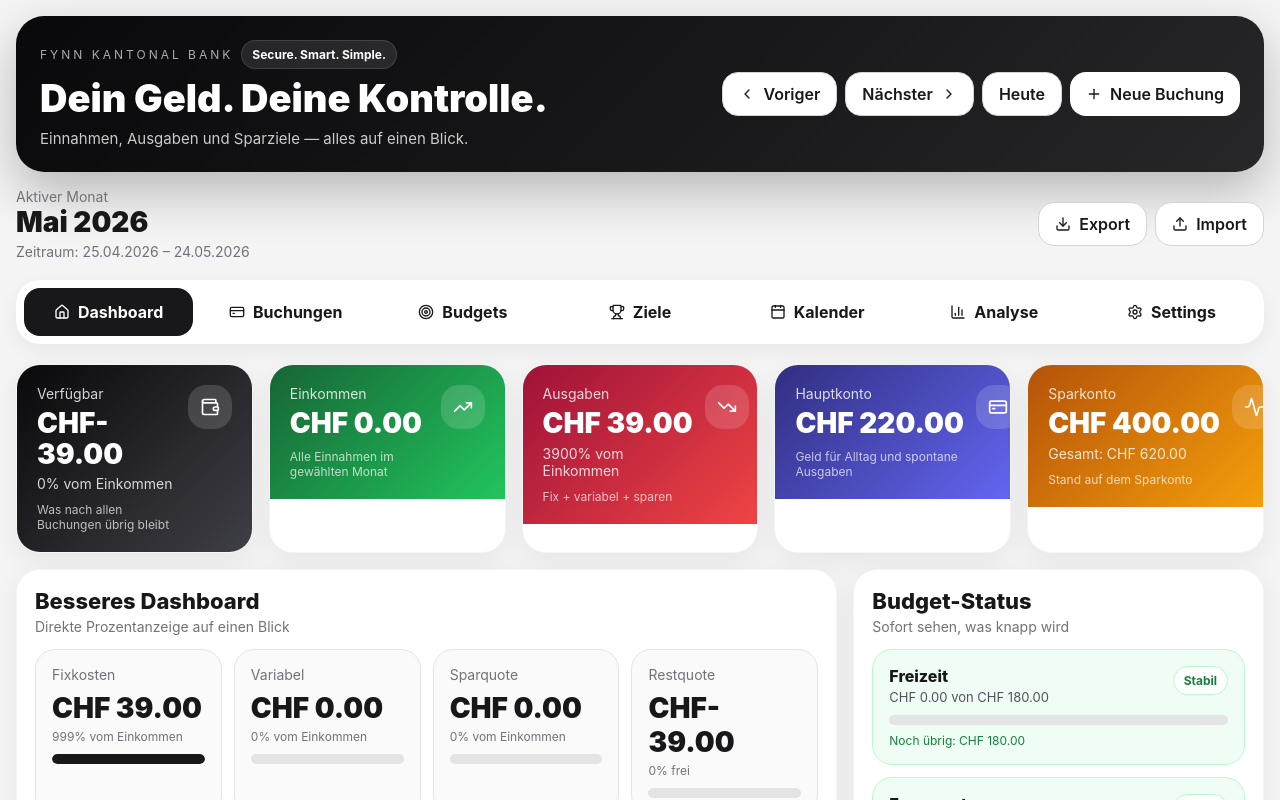
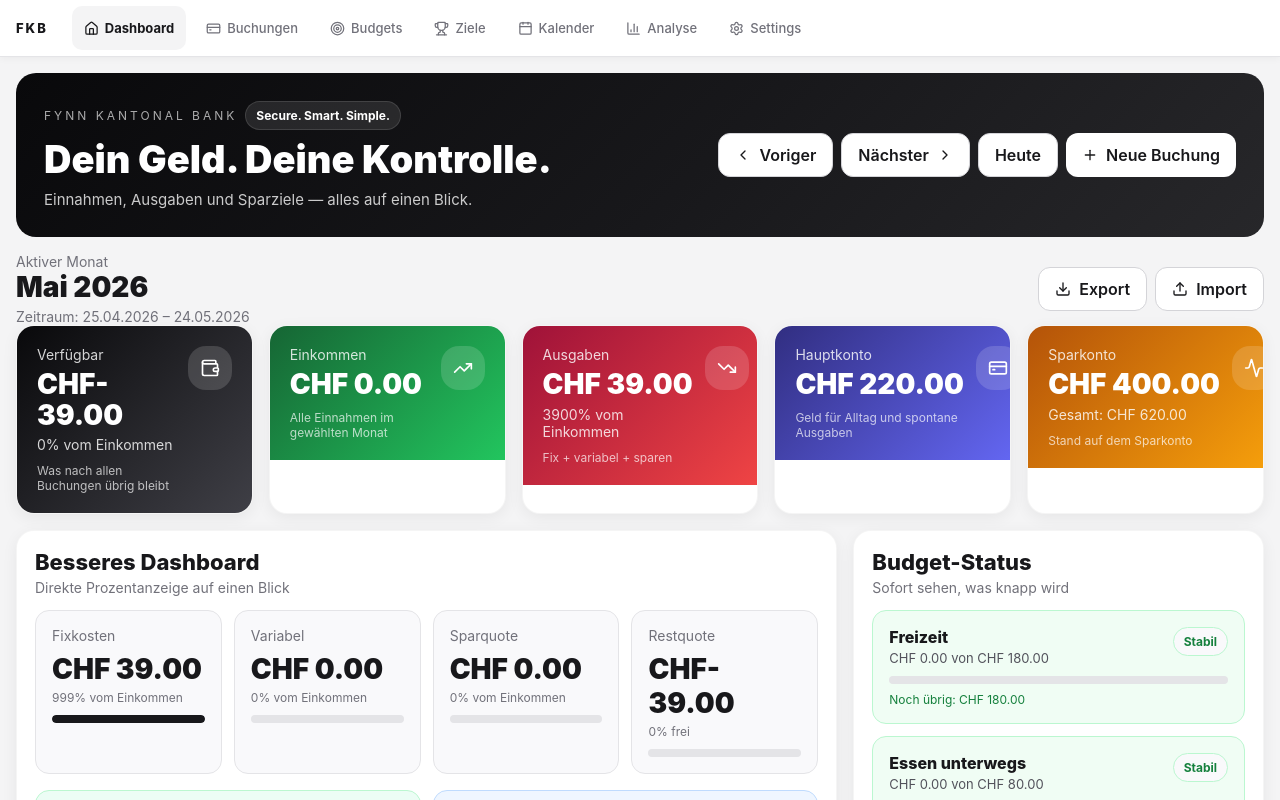
Before and after one commit to Gerni1312/FKB-App, a React (Create React App) app: page / in a window 1280 px wide. Shown: the top 800 px of the page. Built offline with nearby package versions, Linux system fonts and the light colour scheme.

Commit message:
v3.4 — Dark Mode & Redesign

```diff
--- a/public/sw.js
+++ b/public/sw.js
@@ -1,6 +1,6 @@
 // FKB Finance App — Service Worker
-// Version hier hochzählen wenn ein Update ausgeliefert werden soll: v3.3
-const CACHE_NAME = 'fkb-app-v3.3';
+// Version hier hochzählen wenn ein Update ausgeliefert werden soll: v3.4
+const CACHE_NAME = 'fkb-app-v3.4';
 
 self.addEventListener('install', (event) => {
   // Sofort aktivieren — kein Warten auf Tab-Schliessen
--- a/src/App.js
+++ b/src/App.js
@@ -63,6 +63,22 @@ const chartColors = ["#22c55e", "#f59e0b", "#ef4444", "#0ea5e9", "#8b5cf6", "#14
   const mobileOnly = typeof window !== "undefined" && window.innerWidth < 640;
   const versionHistory = [
     {
+      version: "v3.4",
+      name: "Dark Mode & Redesign",
+      date: "2026-08-20",
+      notes: [
+        {
+          title: "Design",
+          items: [
+            "Komplettes Redesign: cleaner, moderner Look mit klarem Farb-System.",
+            "Dark Mode: In den Einstellungen zwischen Hell und Dunkel wechseln.",
+            "Neue Top-Navigation auf Desktop — übersichtlicher als Tab-Leiste.",
+            "Farben, Abstände und Typografie komplett überarbeitet.",
+          ],
+        },
+      ],
+    },
+    {
       version: "v3.3",
       name: "Jährliche Fixkosten",
       date: "2026-06-09",
@@ -349,7 +365,7 @@ const seedData = {
   ],
   mainAccount: { balance: 220 },
   savingsAccount: { balance: 400, plannedMonthlyDeposit: 150, borrowedOut: 80, expectedInterest: 2 },
-  settings: { currency: "CHF", weeklyMode: true, monthOffset: 0, payday: 25 },
+  settings: { currency: "CHF", weeklyMode: true, monthOffset: 0, payday: 25, darkMode: false },
 };
 
 function money(value, currency = "CHF") {
@@ -463,13 +479,33 @@ function buildCalendar(monthDate, transactions) {
   return cells;
 }
 
-function styles() {
-  const mobile = typeof window !== "undefined" && window.innerWidth < 640;
+function styles(dark = false, mobile = false) {
+  const c = {
+    bg:           dark ? "#111113"                    : "#f4f4f5",
+    surface:      dark ? "#1c1c1f"                    : "#ffffff",
+    surfaceAlt:   dark ? "#242428"                    : "#f9f9fb",
+    border:       dark ? "rgba(255,255,255,0.09)"     : "#e4e4e7",
+    borderSubtle: dark ? "rgba(255,255,255,0.05)"     : "rgba(0,0,0,0.04)",
+    text:         dark ? "#f4f4f5"                    : "#18181b",
+    textMuted:    dark ? "#a1a1aa"                    : "#71717a",
+    textSubtle:   dark ? "#71717a"                    : "#52525b",
+    inputBg:      dark ? "#2a2a2e"                    : "#ffffff",
+    inputBorder:  dark ? "rgba(255,255,255,0.12)"     : "#d4d4d8",
+    btnSecBg:     dark ? "#2a2a2e"                    : "#ffffff",
+    btnSecBorder: dark ? "rgba(255,255,255,0.12)"     : "#d4d4d8",
+    shadow:       dark ? "0 8px 28px rgba(0,0,0,0.5)": "0 4px 16px rgba(0,0,0,0.06)",
+    navBg:        dark ? "#1c1c1f"                    : "#ffffff",
+    navBorder:    dark ? "rgba(255,255,255,0.07)"     : "#e4e4e7",
+    progressBg:   dark ? "rgba(255,255,255,0.1)"      : "#e4e4e7",
+  };
   return {
+    // Color tokens exposed for inline styles
+    bg: c.bg, surface: c.surface, surfaceAlt: c.surfaceAlt,
+    border: c.border, text: c.text, textMuted: c.textMuted, textSubtle: c.textSubtle, btnSecBg: c.btnSecBg,
     app: {
       minHeight: "100vh",
-      background: "#f4f4f5",
-      color: "#18181b",
+      background: c.bg,
+      color: c.text,
       fontFamily: "Inter, system-ui, sans-serif",
     },
     container: {
@@ -477,24 +513,49 @@ function styles() {
       margin: "0 auto",
       padding: mobile ? "12px 12px 96px" : "16px 16px 96px",
     },
+    topNav: {
+      background: c.navBg,
+      borderBottom: `1px solid ${c.navBorder}`,
+      position: "sticky",
+      top: 0,
+      zIndex: 40,
+      boxShadow: dark ? "0 1px 12px rgba(0,0,0,0.4)" : "0 1px 8px rgba(0,0,0,0.05)",
+    },
+    topNavInner: {
+      maxWidth: 1400,
+      margin: "0 auto",
+      padding: mobile ? "0 12px" : "0 16px",
+      display: "flex",
+      alignItems: "center",
+      gap: 8,
+      height: 56,
+    },
+    topNavLogo: {
+      fontSize: 13,
+      fontWeight: 800,
+      letterSpacing: 2,
+      textTransform: "uppercase",
+      color: c.text,
+      marginRight: 16,
+      whiteSpace: "nowrap",
+    },
     hero: {
       background: "linear-gradient(135deg, #09090b, #18181b 55%, #27272a)",
       color: "white",
-      borderRadius: 28,
-      padding: 24,
-      boxShadow: "0 20px 50px rgba(0,0,0,0.25)",
+      borderRadius: 20,
+      padding: mobile ? 20 : 28,
       overflow: "hidden",
     },
     card: {
-      background: "white",
-      borderRadius: 24,
-      boxShadow: "0 8px 28px rgba(0,0,0,0.06)",
-      border: "1px solid rgba(0,0,0,0.04)",
+      background: c.surface,
+      borderRadius: 18,
+      boxShadow: c.shadow,
+      border: `1px solid ${c.borderSubtle}`,
     },
     softCard: {
-      background: "#fafafa",
-      borderRadius: 20,
-      border: "1px solid #e4e4e7",
+      background: c.surfaceAlt,
+      borderRadius: 14,
+      border: `1px solid ${c.border}`,
       padding: mobile ? 12 : 16,
       minWidth: 0,
       overflowWrap: "anywhere",
@@ -502,17 +563,18 @@ function styles() {
     input: {
       width: "100%",
       height: 44,
-      borderRadius: 16,
-      border: "1px solid #d4d4d8",
+      borderRadius: 12,
+      border: `1px solid ${c.inputBorder}`,
       padding: "0 14px",
-      background: "white",
+      background: c.inputBg,
+      color: c.text,
       fontSize: 14,
       boxSizing: "border-box",
       minWidth: 0,
     },
     button: {
       height: 44,
-      borderRadius: 16,
+      borderRadius: 12,
       border: "none",
       padding: mobile ? "0 12px" : "0 16px",
       background: "#18181b",
@@ -528,11 +590,11 @@ function styles() {
     },
     buttonSecondary: {
       height: 44,
-      borderRadius: 16,
-      border: "1px solid #d4d4d8",
+      borderRadius: 12,
+      border: `1px solid ${c.btnSecBorder}`,
       padding: mobile ? "0 12px" : "0 16px",
-      background: "white",
-      color: "#18181b",
+      background: c.btnSecBg,
+      color: c.text,
       fontWeight: 600,
       cursor: "pointer",
       display: "inline-flex",
@@ -550,40 +612,33 @@ function styles() {
       borderRadius: 999,
       fontSize: 12,
       fontWeight: 700,
-      border: "1px solid #e4e4e7",
-      background: "white",
-    },
-    tabs: {
-      display: "grid",
-      gridTemplateColumns: "repeat(auto-fit, minmax(120px, 1fr))",
-      gap: 8,
-      background: "white",
-      padding: 8,
-      borderRadius: 24,
-      boxShadow: "0 6px 20px rgba(0,0,0,0.05)",
-      marginTop: 20,
-      marginBottom: 20,
+      border: `1px solid ${c.border}`,
+      background: c.surfaceAlt,
+      color: c.text,
     },
     tabButton: {
-      minHeight: 48,
-      borderRadius: 16,
+      minHeight: 44,
+      borderRadius: 10,
       border: "none",
       background: "transparent",
       cursor: "pointer",
-      fontWeight: 700,
+      fontWeight: 600,
+      fontSize: 13,
       display: "inline-flex",
       alignItems: "center",
       justifyContent: "center",
-      gap: 8,
-      padding: "0 10px",
+      gap: 6,
+      padding: "0 12px",
+      color: c.textMuted,
+      whiteSpace: "nowrap",
     },
     bottomNav: {
       position: "fixed",
       left: 0,
       right: 0,
       bottom: 0,
-      background: "#ffffff",
-      borderTop: "1px solid #e4e4e7",
+      background: c.navBg,
+      borderTop: `1px solid ${c.navBorder}`,
       padding: 10,
       zIndex: 50,
     },
@@ -601,8 +656,8 @@ function styles() {
     },
     progressWrap: {
       width: "100%",
-      height: 10,
-      background: "#e4e4e7",
+      height: 8,
+      background: c.progressBg,
       borderRadius: 999,
       overflow: "hidden",
       marginTop: 10,
@@ -610,9 +665,9 @@ function styles() {
   };
 }
 
-function ProgressBar({ value, color = "#18181b" }) {
+function ProgressBar({ value, color = "#18181b", dark = false }) {
   return (
-    <div style={styles().progressWrap}>
+    <div style={styles(dark).progressWrap}>
       <div style={{ width: `${Math.min(value, 100)}%`, height: "100%", background: color, borderRadius: 999 }} />
     </div>
   );
@@ -651,7 +706,6 @@ function StatCard({ title, value, subValue, hint, icon: Icon, gradient }) {
 }
 
 function App() {
-  const s = styles();
   const fileInputRef = useRef(null);
   const [transactions, setTransactions] = useState(seedData.transactions);
   const [budgets, setBudgets] = useState(seedData.budgets);
@@ -671,6 +725,8 @@ function App() {
   const [showAddTransaction, setShowAddTransaction] = useState(false);
 
   const [payday, setPayday] = useState(seedData.settings.payday);
+  const [darkMode, setDarkMode] = useState(seedData.settings.darkMode);
+  const s = styles(darkMode, mobileOnly);
 
   const [newTransaction, setNewTransaction] = useState({ type: "expense", category: "Freizeit", amount: "", note: "", date: new Date().toISOString().slice(0, 10), bucket: "flex" });
   const [newBudget, setNewBudget] = useState({ name: "", limit: "", resetMode: "monthly" });
@@ -734,6 +790,7 @@ const [openVersions, setOpenVersions] = useState({
       if (typeof parsed.settings?.weeklyMode === "boolean") setWeeklyMode(parsed.settings.weeklyMode);
       if (typeof parsed.settings?.monthOffset === "number") setMonthOffset(parsed.settings.monthOffset);
       if (typeof parsed.settings?.payday === "number") setPayday(parsed.settings.payday);
+      if (typeof parsed.settings?.darkMode === "boolean") setDarkMode(parsed.settings.darkMode);
     } catch (error) {
       console.error(error);
     }
@@ -747,9 +804,9 @@ const [openVersions, setOpenVersions] = useState({
       goals,
       mainAccount,
       savingsAccount,
-      settings: { currency, weeklyMode, monthOffset, payday },
+      settings: { currency, weeklyMode, monthOffset, payday, darkMode },
     }));
-  }, [transactions, budgets, recurring, goals, mainAccount, savingsAccount, currency, weeklyMode, monthOffset, payday]);
+  }, [transactions, budgets, recurring, goals, mainAccount, savingsAccount, currency, weeklyMode, monthOffset, payday, darkMode]);
 
   useEffect(() => {
     // Nur Einträge die wirklich dran sind (jährliche nur im richtigen Monat)
@@ -995,7 +1052,7 @@ const [openVersions, setOpenVersions] = useState({
   }
 
   function exportData() {
-    downloadJson(`sigma-finance-${selectedMonthKey}.json`, { exportedAt: new Date().toISOString(), version: 2, transactions, budgets, recurring, goals, mainAccount, savingsAccount, settings: { currency, weeklyMode, monthOffset } });
+    downloadJson(`sigma-finance-${selectedMonthKey}.json`, { exportedAt: new Date().toISOString(), version: 2, transactions, budgets, recurring, goals, mainAccount, savingsAccount, settings: { currency, weeklyMode, monthOffset, payday, darkMode } });
   }
 
   function handleImport(event) {
@@ -1052,17 +1109,32 @@ function toggleVersion(version) {
 
   const monthNames = ["Januar", "Februar", "März", "April", "Mai", "Juni", "Juli", "August", "September", "Oktober", "November", "Dezember"];
 
-  const tabButtonStyle = (active) => ({
-    ...s.tabButton,
-    background: active ? "#18181b" : "transparent",
-    color: active ? "white" : "#18181b",
-  });
-
 
 
 
   return (
     <div style={s.app}>
+      {!mobileOnly && (
+        <div style={s.topNav}>
+          <div style={s.topNavInner}>
+            <div style={s.topNavLogo}>FKB</div>
+            {[
+              ["dashboard", Home, "Dashboard"],
+              ["transactions", CreditCard, "Buchungen"],
+              ["budgets", Target, "Budgets"],
+              ["goals", Trophy, "Ziele"],
+              ["calendar", Calendar, "Kalender"],
+              ["analysis", BarChart3, "Analyse"],
+              ["settings", Settings, "Settings"],
+            ].map(([id, Icon, label]) => (
+              <button key={id} onClick={() => setTab(id)} style={{ ...s.tabButton, background: tab === id ? (darkMode ? "rgba(255,255,255,0.1)" : "#f4f4f5") : "transparent", color: tab === id ? s.text : s.textMuted, fontWeight: tab === id ? 700 : 500 }}>
+                <Icon size={15} /> {label}
+              </button>
+            ))}
+          </div>
+        </div>
+      )}
+
       <div style={s.container}>
         <div style={s.hero}>
           <div style={{ display: "flex", justifyContent: "space-between", gap: 16, flexWrap: "wrap", alignItems: "center" }}>
@@ -1137,21 +1209,6 @@ function toggleVersion(version) {
           </div>
         )}
 
-        {!mobileOnly && (
-          <div style={s.tabs}>
-            {[
-              ["dashboard", Home, "Dashboard"],
-              ["transactions", CreditCard, "Buchungen"],
-              ["budgets", Target, "Budgets"],
-              ["goals", Trophy, "Ziele"],
-              ["calendar", Calendar, "Kalender"],
-              ["analysis", BarChart3, "Analyse"],
-              ["settings", Settings, "Settings"],
-            ].map(([id, Icon, label]) => (
-              <button key={id} style={tabButtonStyle(tab === id)} onClick={() => setTab(id)}><Icon size={16} /> {label}</button>
-            ))}
-          </div>
-        )}
 
         {tab === "dashboard" && (
           <>
@@ -1204,10 +1261,10 @@ function toggleVersion(version) {
               <div style={{ ...s.card, padding: 18 }}>
                 <SectionTitle title="Besseres Dashboard" description="Direkte Prozentanzeige auf einen Blick" />
                 <div style={{ display: "grid", gridTemplateColumns: "repeat(auto-fit, minmax(180px, 1fr))", gap: 12 }}>
-                  <div style={s.softCard}><div style={{ color: "#71717a", fontSize: 14 }}>Fixkosten</div><div style={{ fontSize: 28, fontWeight: 900, marginTop: 8 }}>{money(totals.fixed, currency)}</div><div style={{ fontSize: 12, color: "#71717a", marginTop: 4 }}>{percentages.fixedPct.toFixed(0)}% vom Einkommen</div><ProgressBar value={percentages.fixedPct} color="#18181b" /></div>
-                  <div style={s.softCard}><div style={{ color: "#71717a", fontSize: 14 }}>Variabel</div><div style={{ fontSize: 28, fontWeight: 900, marginTop: 8 }}>{money(totals.flex, currency)}</div><div style={{ fontSize: 12, color: "#71717a", marginTop: 4 }}>{percentages.flexPct.toFixed(0)}% vom Einkommen</div><ProgressBar value={percentages.flexPct} color="#f59e0b" /></div>
-                  <div style={s.softCard}><div style={{ color: "#71717a", fontSize: 14 }}>Sparquote</div><div style={{ fontSize: 28, fontWeight: 900, marginTop: 8 }}>{money(totals.saving, currency)}</div><div style={{ fontSize: 12, color: "#71717a", marginTop: 4 }}>{percentages.savingPct.toFixed(0)}% vom Einkommen</div><ProgressBar value={percentages.savingPct} color="#0ea5e9" /></div>
-                  <div style={s.softCard}><div style={{ color: "#71717a", fontSize: 14 }}>Restquote</div><div style={{ fontSize: 28, fontWeight: 900, marginTop: 8 }}>{money(totals.remaining, currency)}</div><div style={{ fontSize: 12, color: "#71717a", marginTop: 4 }}>{percentages.remainingPct.toFixed(0)}% frei</div><ProgressBar value={percentages.remainingPct} color="#22c55e" /></div>
+                  <div style={s.softCard}><div style={{ color: "#71717a", fontSize: 14 }}>Fixkosten</div><div style={{ fontSize: 28, fontWeight: 900, marginTop: 8 }}>{money(totals.fixed, currency)}</div><div style={{ fontSize: 12, color: "#71717a", marginTop: 4 }}>{percentages.fixedPct.toFixed(0)}% vom Einkommen</div><ProgressBar value={percentages.fixedPct} color="#18181b" dark={darkMode} /></div>
+                  <div style={s.softCard}><div style={{ color: "#71717a", fontSize: 14 }}>Variabel</div><div style={{ fontSize: 28, fontWeight: 900, marginTop: 8 }}>{money(totals.flex, currency)}</div><div style={{ fontSize: 12, color: "#71717a", marginTop: 4 }}>{percentages.flexPct.toFixed(0)}% vom Einkommen</div><ProgressBar value={percentages.flexPct} color="#f59e0b" dark={darkMode} /></div>
+                  <div style={s.softCard}><div style={{ color: "#71717a", fontSize: 14 }}>Sparquote</div><div style={{ fontSize: 28, fontWeight: 900, marginTop: 8 }}>{money(totals.saving, currency)}</div><div style={{ fontSize: 12, color: "#71717a", marginTop: 4 }}>{percentages.savingPct.toFixed(0)}% vom Einkommen</div><ProgressBar value={percentages.savingPct} color="#0ea5e9" dark={darkMode} /></div>
+                  <div style={s.softCard}><div style={{ color: "#71717a", fontSize: 14 }}>Restquote</div><div style={{ fontSize: 28, fontWeight: 900, marginTop: 8 }}>{money(totals.remaining, currency)}</div><div style={{ fontSize: 12, color: "#71717a", marginTop: 4 }}>{percentages.remainingPct.toFixed(0)}% frei</div><ProgressBar value={percentages.remainingPct} color="#22c55e" dark={darkMode} /></div>
                 </div>
                 <div style={{ display: "grid", gridTemplateColumns: "repeat(auto-fit, minmax(240px,1fr))", gap: 12, marginTop: 16 }}>
                   <div style={{ ...s.softCard, background: "#ecfdf5", borderColor: "#bbf7d0" }}><div style={{ color: "#15803d", fontSize: 14 }}>Monatlich frei verfügbar</div><div style={{ fontSize: 34, fontWeight: 900, marginTop: 8 }}>{money(monthlyPlan.monthlyFlex, currency)}</div></div>
@@ -1227,7 +1284,7 @@ function toggleVersion(version) {
                         </div>
                         <span style={{ ...s.badge, color: budget.status.color, borderColor: budget.status.border }}>{budget.status.label}</span>
                       </div>
-                      <ProgressBar value={budget.progress} color={budget.status.color} />
+                      <ProgressBar value={budget.progress} color={budget.status.color} dark={darkMode} />
                       <div style={{ fontSize: 12, marginTop: 8, color: budget.status.color }}>Noch übrig: {money(budget.remaining, currency)}</div>
                     </div>
                   ))}
@@ -1293,7 +1350,7 @@ function toggleVersion(version) {
                 </div>
                 <span style={{ ...s.badge, color: savingPlanStatus.color, borderColor: savingPlanStatus.border, background: "white", fontSize: 14, padding: "8px 14px" }}>{savingPlanStatus.label}</span>
               </div>
-              <ProgressBar value={savingPlanStatus.progress} color={savingPlanStatus.color} />
+              <ProgressBar value={savingPlanStatus.progress} color={savingPlanStatus.color} dark={darkMode} />
               {savingPlanStatus.goal === 0 && (
                 <div style={{ fontSize: 13, color: "#71717a", marginTop: 10 }}>Kein monatliches Sparziel gesetzt. Trag es im Ziele-Tab unter "Konten" ein.</div>
               )}
@@ -1456,7 +1513,7 @@ function toggleVersion(version) {
                       <button style={{ ...s.buttonSecondary, width: 44, padding: 0 }} onClick={() => deleteBudget(budget.id)}><Trash2 size={16} /></button>
                     </div>
                   </div>
-                  <ProgressBar value={budget.progress} color={budget.status.color} />
+                  <ProgressBar value={budget.progress} color={budget.status.color} dark={darkMode} />
                   <div style={{ display: "grid", gridTemplateColumns: "repeat(auto-fit, minmax(110px,1fr))", gap: 10, marginTop: 14 }}>
                     <div style={s.softCard}><div style={{ color: "#71717a", fontSize: 13 }}>Limit</div><div style={{ fontWeight: 800, marginTop: 5 }}>{money(budget.limit, currency)}</div></div>
                     <div style={s.softCard}><div style={{ color: "#71717a", fontSize: 13 }}>Ausgegeben</div><div style={{ fontWeight: 800, marginTop: 5 }}>{money(budget.spent, currency)}</div></div>
@@ -1548,7 +1605,7 @@ function toggleVersion(version) {
                       </div>
                       <button style={{ ...s.buttonSecondary, width: 44, padding: 0 }} onClick={() => deleteGoal(goal.id)}><Trash2 size={16} /></button>
                     </div>
-                    <ProgressBar value={progress} color="#16a34a" />
+                    <ProgressBar value={progress} color="#16a34a" dark={darkMode} />
                     <div style={{ display: "grid", gridTemplateColumns: "1fr 1fr", gap: 12, marginTop: 12 }}>
                       <input style={s.input} type="number" value={goal.current} onChange={(e) => updateGoalCurrent(goal.id, e.target.value)} />
                       <div style={{ ...s.softCard, background: "#ecfdf5", borderColor: "#bbf7d0" }}><div style={{ color: "#15803d", fontSize: 13 }}>Noch nötig</div><div style={{ fontWeight: 800, marginTop: 5 }}>{money(Math.max(goal.target - goal.current, 0), currency)}</div></div>
@@ -1702,16 +1759,29 @@ function toggleVersion(version) {
 
           <div style={{ display: "grid", gridTemplateColumns: mobileOnly ? "1fr" : "repeat(auto-fit, minmax(250px,1fr))", gap: 16, minWidth: 0 }}>
             <div style={s.softCard}>
-              <div style={{ fontWeight: 800 }}>Finanzmonat startet am</div>
-              <div style={{ fontSize: 14, color: "#71717a", marginTop: 4, marginBottom: 10 }}>
+              <div style={{ fontWeight: 800, color: s.text }}>Finanzmonat startet am</div>
+              <div style={{ fontSize: 14, color: s.textMuted, marginTop: 4, marginBottom: 10 }}>
                 Wähle den Tag, an dem dein Lohn kommt.
               </div>
-
               <select style={s.input} value={payday} onChange={(e) => setPayday(Number(e.target.value))}>
                 {Array.from({ length: 31 }, (_, i) => i + 1).map((day) => (
                   <option key={day} value={day}>{day}.</option>
                 ))}
               </select>
+            </div>
+            <div style={s.softCard}>
+              <div style={{ fontWeight: 800, color: s.text }}>Erscheinungsbild</div>
+              <div style={{ fontSize: 14, color: s.textMuted, marginTop: 4, marginBottom: 14 }}>
+                Wechsle zwischen hellem und dunklem Design.
+              </div>
+              <div style={{ display: "flex", gap: 8 }}>
+                <button onClick={() => setDarkMode(false)} style={{ ...s.buttonSecondary, flex: 1, justifyContent: "center", background: !darkMode ? "#18181b" : s.btnSecBg, color: !darkMode ? "white" : s.text, border: !darkMode ? "none" : `1px solid ${s.border}` }}>
+                  ☀️ Hell
+                </button>
+                <button onClick={() => setDarkMode(true)} style={{ ...s.buttonSecondary, flex: 1, justifyContent: "center", background: darkMode ? "#18181b" : s.btnSecBg, color: darkMode ? "white" : s.text, border: darkMode ? "none" : `1px solid ${s.border}` }}>
+                  🌙 Dunkel
+                </button>
+              </div>
             </div>
           </div>
         </div>
```
